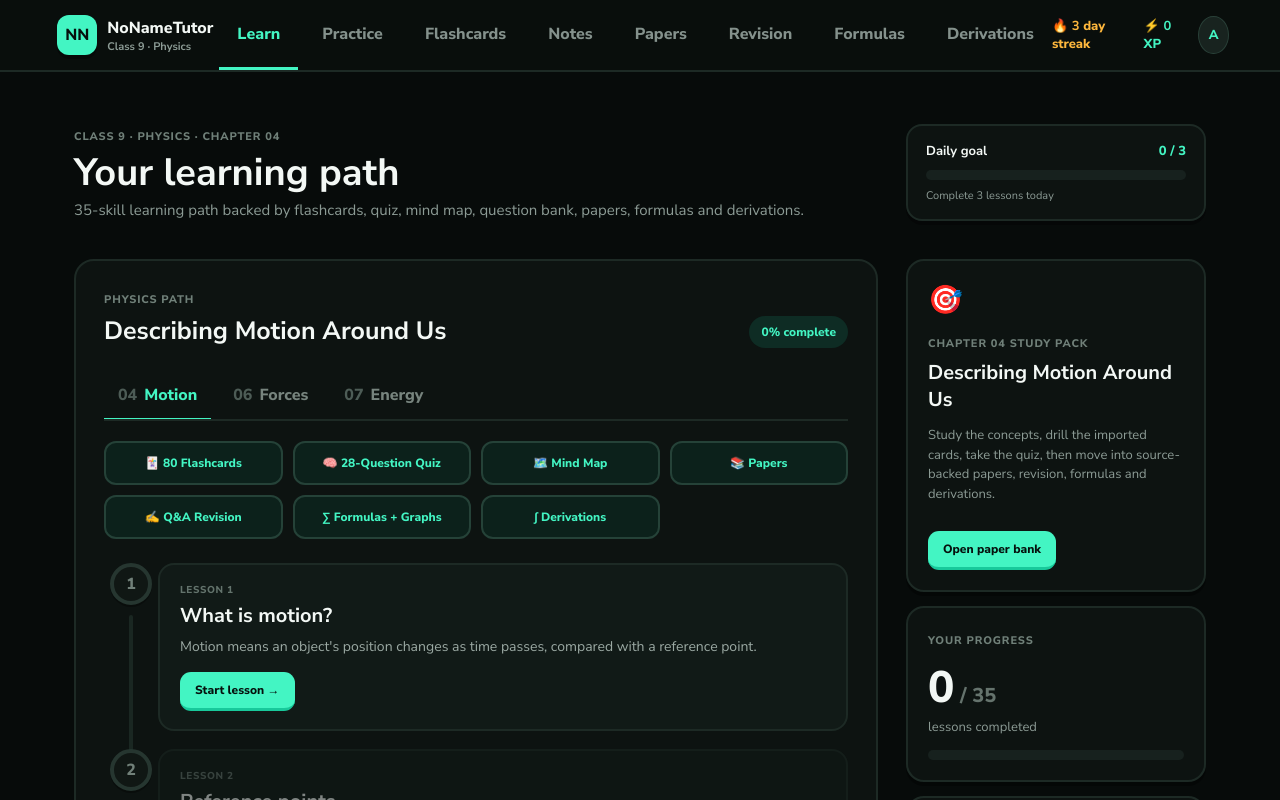
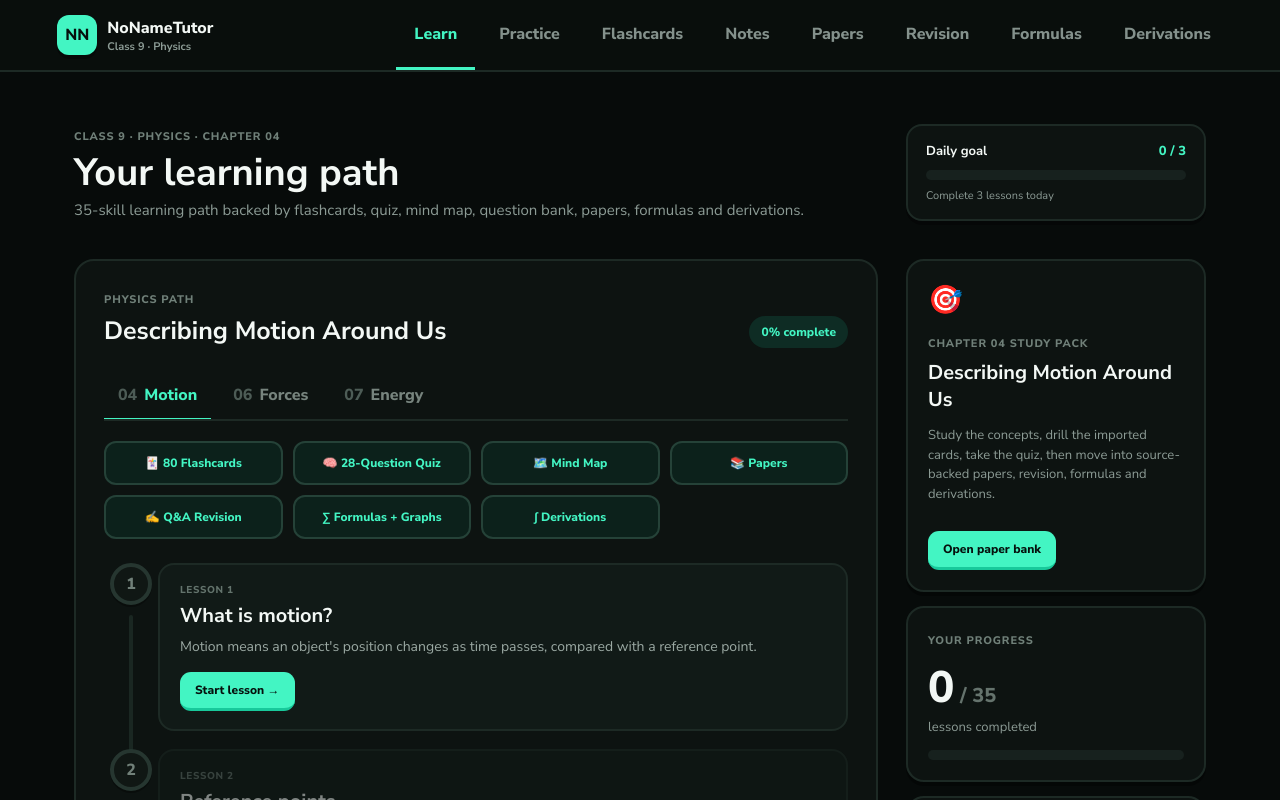
Before and after one commit to AjTheDegenerate/NoNameTutor, a Next.js app: page / in a window 1280 px wide. Shown: the top 800 px of the page. Built offline with nearby package versions, Linux system fonts and the light colour scheme.

Commit message:
Remove frontend-only streak, XP, and avatar header

```diff
--- a/app/page.jsx
+++ b/app/page.jsx
@@ -128,7 +128,7 @@ export default function Home(){
         <button className={tab==="formulas"?"nav-active":""} onClick={()=>setTab("formulas")}>Formulas</button>
         <button className={tab==="derivations"?"nav-active":""} onClick={()=>setTab("derivations")}>Derivations</button>
       </nav>
-      <div className="stats"><span className="streak">🔥 <b>3</b> day streak</span><span className="xp">⚡ <b>{completedConcepts*10}</b> XP</span><span className="avatar">A</span></div>
+
     </header>
 
     <section className="course-strip">
```
